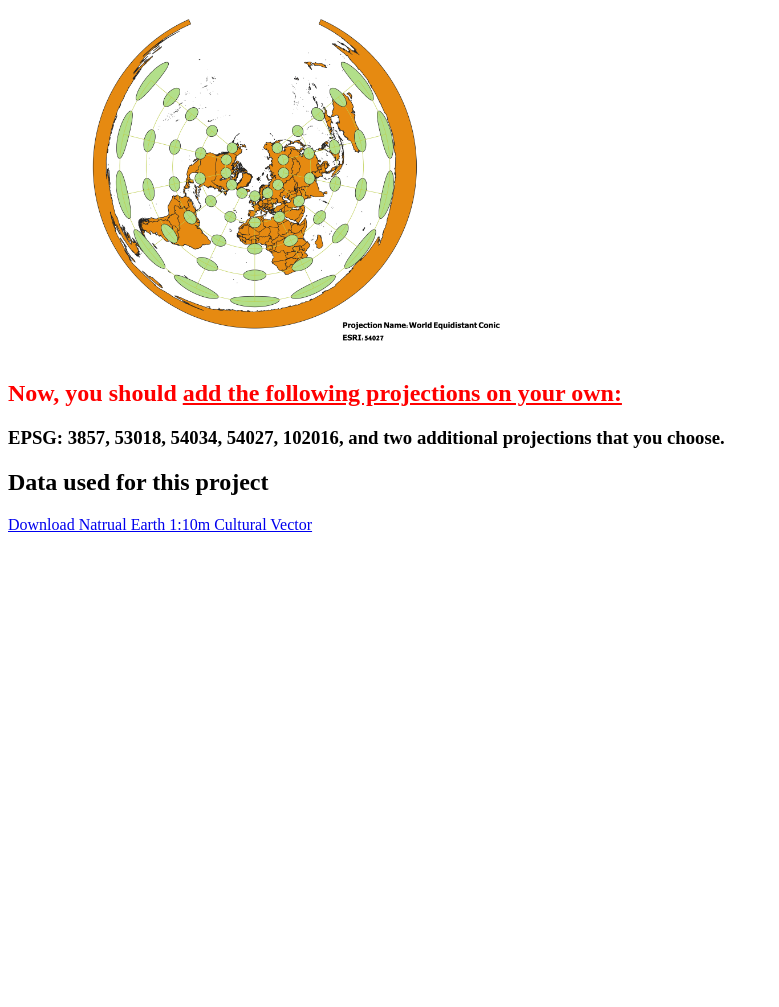
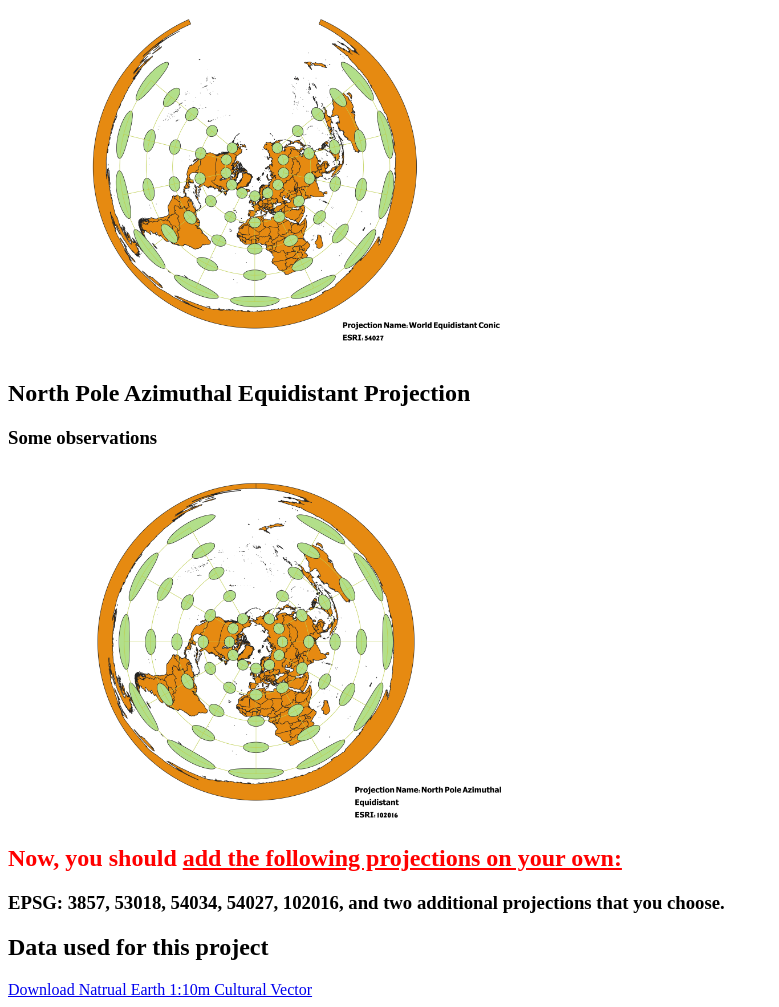
Before and after one commit to tkylie32/geog370projections, a plain HTML site: page Worldprojections/Worldprojections/worldprojections.html in a window 1280 px wide. Shown: the part 2575-3582 px from the top of the page, without its empty margins (0-779 px from the left). Before the commit the page ends 3117 px from the top, so only its background shows below. Drawn offline with Linux system fonts and the light colour scheme; files whose address does not match are found by name.

Commit message:
esri.adding

```diff
--- a/Worldprojections/Worldprojections/worldprojections.html
+++ b/Worldprojections/Worldprojections/worldprojections.html
@@ -42,6 +42,11 @@
 <a href="./maps/ESRI_54027.png">
 <img src="./maps/ESRI_54027.png" alt="54027" width='500px'>
 </a>
+<h2>North Pole Azimuthal Equidistant Projection</h2>
+<h3>Some observations</h3>
+<a href="./maps/ESRI_102016.png">
+<img src="./maps/ESRI_102016.png" alt="102016" width='500px'>
+</a>
     <h2 style="color:red">Now, you should <u>add the following projections on your own:</u></h2>
     <h3>EPSG: 3857, 53018, 54034, 54027, 102016, and two additional projections that you choose.</h3>
     <p></p>
```
Also changed, not shown: Worldprojections/Worldprojections/maps/ESRI_102016.png (added).
